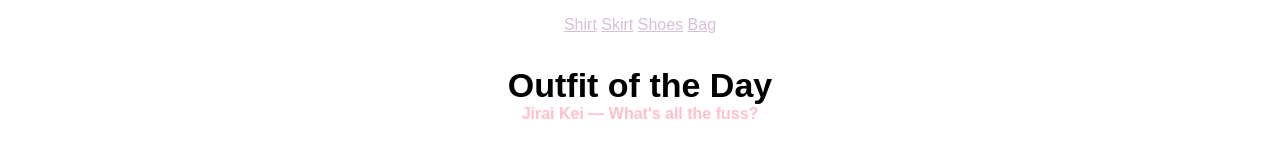
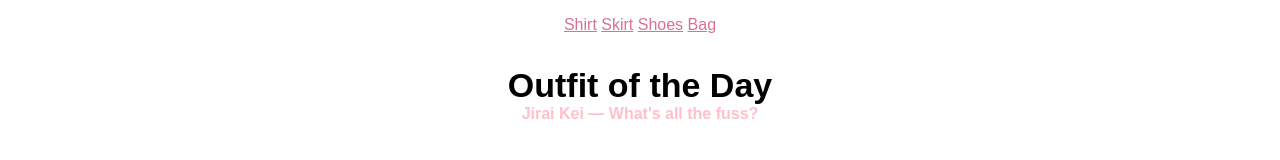
Before and after one commit to buttermilkcookie/In-Class-Exercise-7, a plain HTML site: page index.html in a window 1280 px wide. Shown: the top 160 px of the page. Drawn offline with Linux system fonts and the light colour scheme.

Commit message:
Changed link color

```diff
--- a/style.css
+++ b/style.css
@@ -26,7 +26,7 @@ img {
 }
 
 a:link {
-  color: thistle;
+  color: palevioletred;
 }
 
 a:visited {
```
